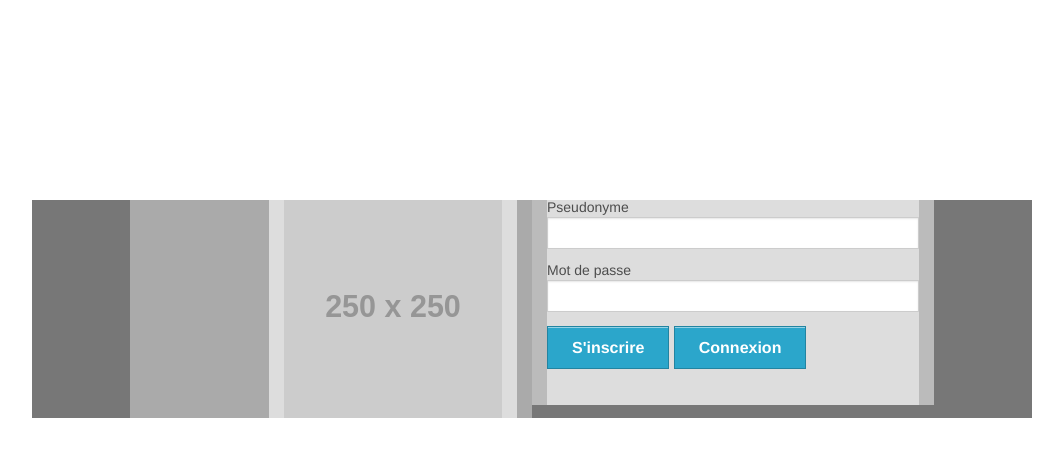
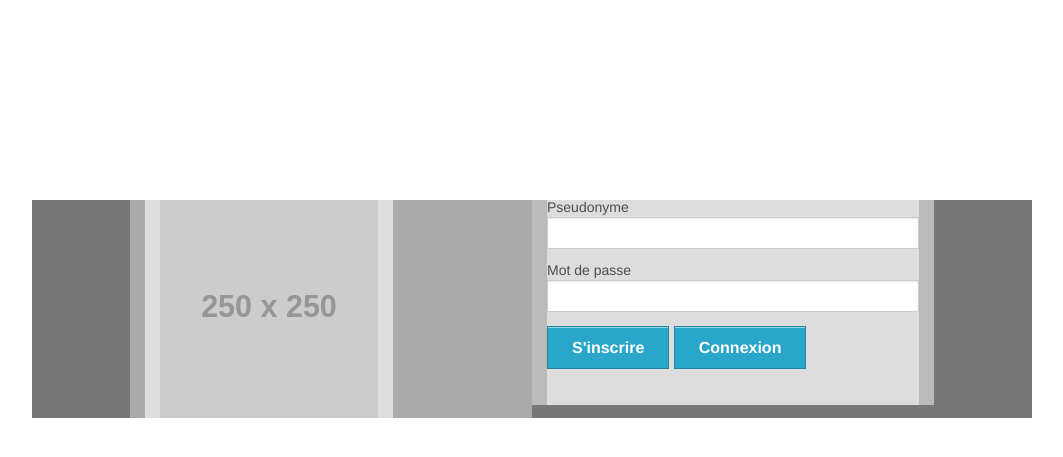
Before and after one commit to RynnHeldeD/HoneyPot, a PHP site: page / in a window 1280 px wide. Shown: the top 457 px of the page, without its empty margins (108-1171 px from the left). Run offline with PHP 8.4, Linux system fonts and the light colour scheme; grey boxes labelled with a size stand in for pictures from a placeholder-image service; some libraries are stand-ins or nearby versions.

Commit message:
Class name 'picture-side' corrected.

```diff
--- a/assets/css/default.css
+++ b/assets/css/default.css
@@ -14,7 +14,7 @@ div.login-form {
 	background-color: #999999;
 }
 
-div.login-side {
+div.picture-side {
 	background-color: #AAAAAA;
 }
 
--- a/index.html
+++ b/index.html
@@ -9,7 +9,7 @@
 	<body>
 		<div class="row content">
 			<div class="large-10 large-centered columns login-form">
-				<div class="large-6 columns login-side">
+				<div class="large-6 columns picture-side">
 					<div class="large-8 columns login-element">
 						<img src="http://placehold.it/250x250&text=[img]">
 					</div>
```
